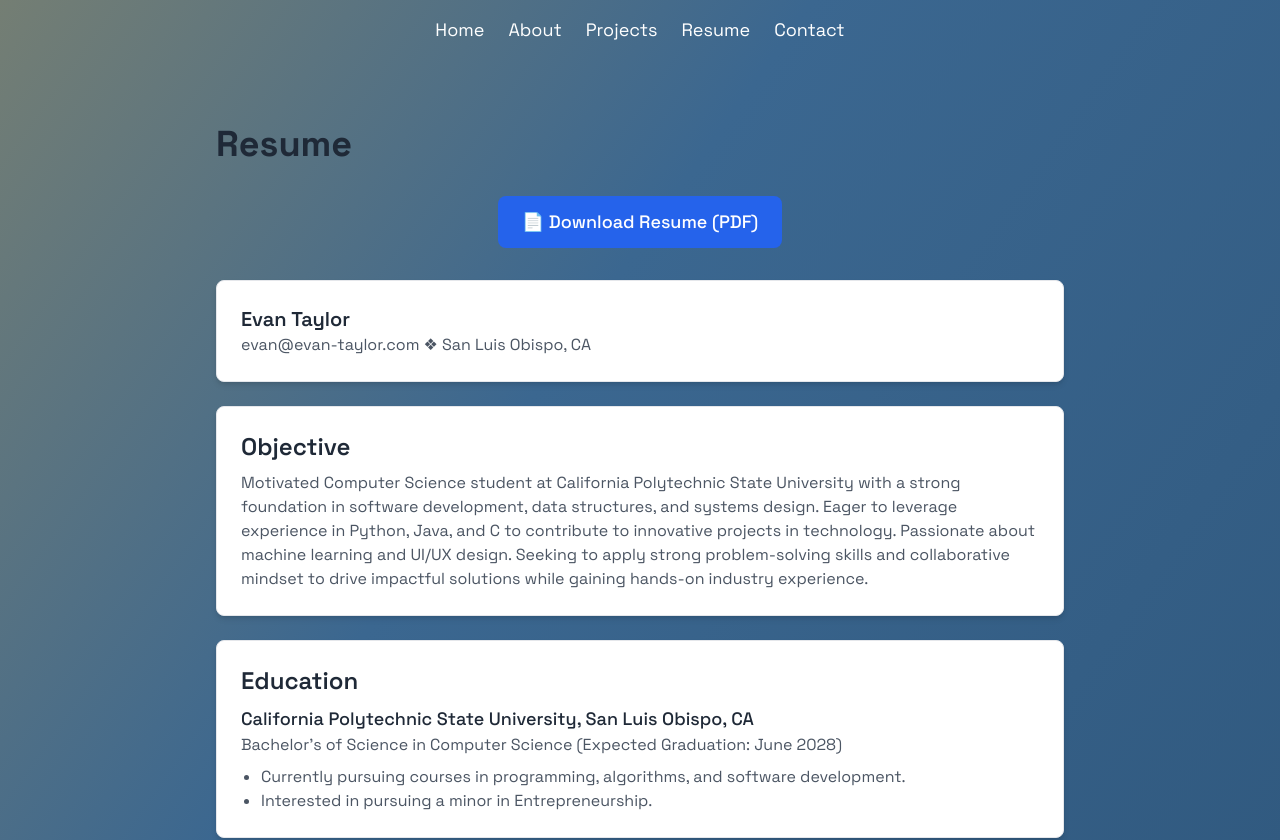
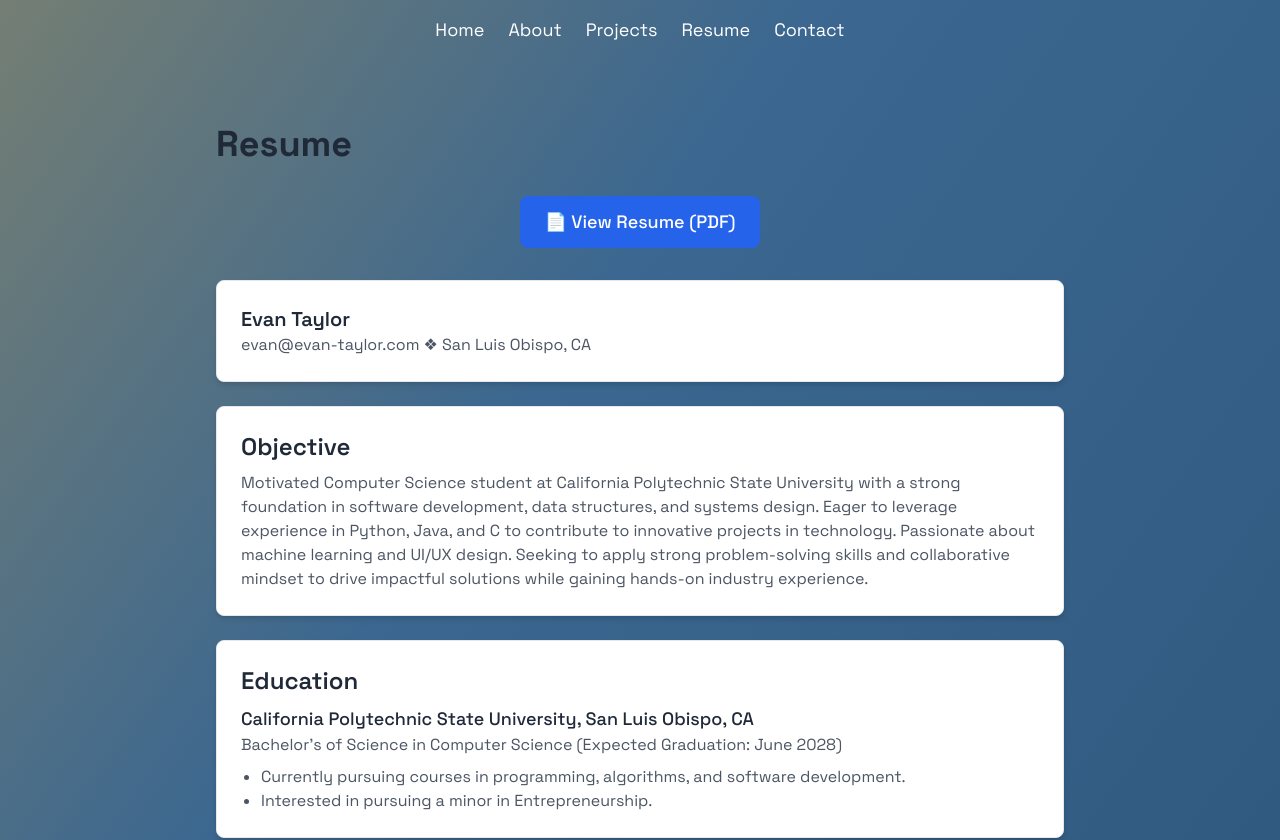
Before and after one commit to evan-taylor/Website, a SvelteKit app: page /resume in a window 1280 px wide. Shown: the top 840 px of the page. Built offline with nearby package versions, Linux system fonts and the light colour scheme.

Commit message:
Fix resume path

```diff
--- a/src/routes/resume/+page.svelte
+++ b/src/routes/resume/+page.svelte
@@ -7,9 +7,9 @@
 
   <!-- Download Resume Button -->
   <div class="text-center mb-8" in:fade={{ duration: 600 }}>
-    <a href="/static/Evan Taylor - Resume.pdf" download
+    <a href=".../static/Evan Taylor - Resume.pdf"
       class="bg-blue-600 text-white px-6 py-3 rounded-lg text-lg font-medium hover:bg-blue-700 transition inline-block">
-      📄 Download Resume (PDF)
+      📄 View Resume (PDF)
     </a>
   </div>
 
```
